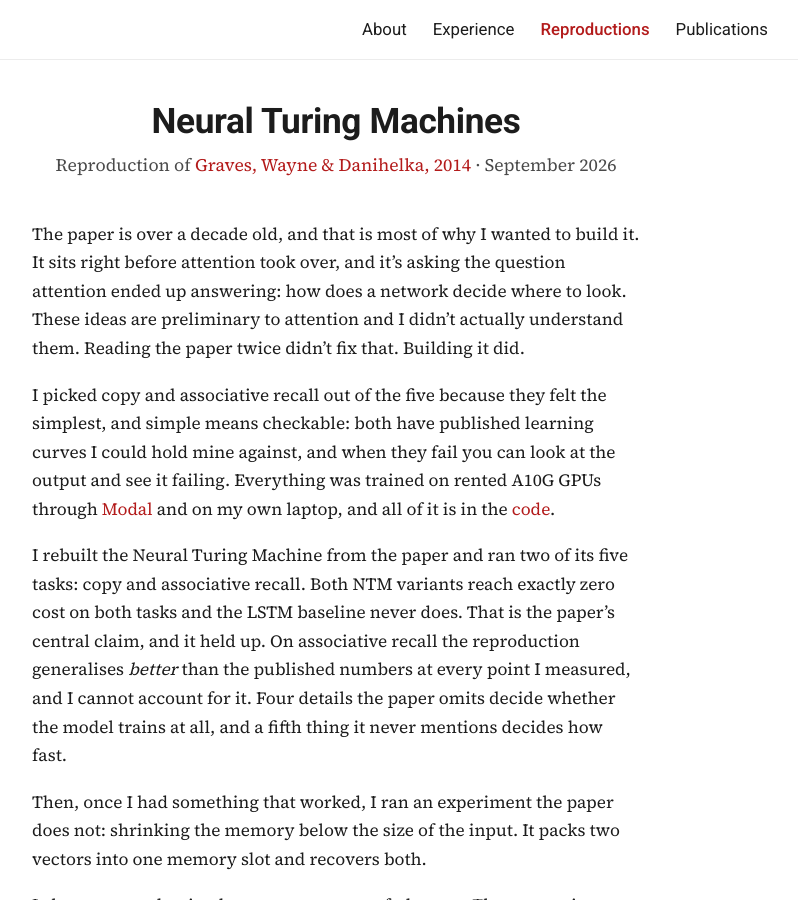
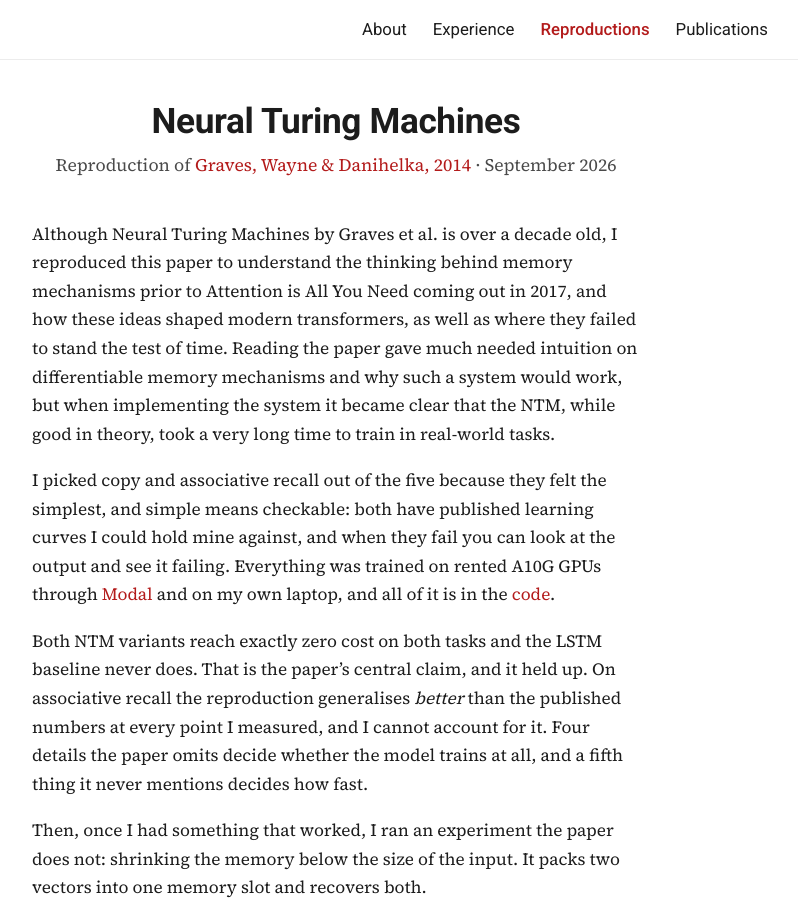
Before and after one commit to mgupta8143/mgupta8143.github.io, a Jekyll site: the page built from _reproductions/neural-turing-machines.md, in a window 1280 px wide and 900 px high. Shown: the whole window, without its empty margins (304-1102 px from the left). Built offline with Jekyll 4.4.1, drawn with Linux system fonts in a browser that asks for light colours.

Commit message:
Rewrite the opening around why the paper, and drop the repeated summary
Co-Authored-By: Claude Opus 5.5 <noreply@anthropic.com>

```diff
--- a/_reproductions/neural-turing-machines.md
+++ b/_reproductions/neural-turing-machines.md
@@ -11,10 +11,7 @@ date: 2026-09-26
 summary: Copy and associative recall reproduced from scratch. Both NTMs reach zero cost, the LSTM baseline never does, and shrinking the memory below the input size shows the network packing two vectors into one slot.
 ---
 
-The paper is over a decade old, and that is most of why I wanted to build it. It sits right before
-attention took over, and it's asking the question attention ended up answering: how does a network
-decide where to look. These ideas are preliminary to attention and I didn't actually understand
-them. Reading the paper twice didn't fix that. Building it did.
+Although Neural Turing Machines by Graves et al. is over a decade old, I reproduced this paper to understand the thinking behind memory mechanisms prior to Attention is All You Need coming out in 2017, and how these ideas shaped modern transformers, as well as where they failed to stand the test of time. Reading the paper gave much needed intuition on differentiable memory mechanisms and why such a system would work, but when implementing the system it became clear that the NTM, while good in theory, took a very long time to train in real-world tasks.
 
 I picked copy and associative recall out of the five because they felt the simplest, and simple
 means checkable: both have published learning curves I could hold mine against, and when they
@@ -22,9 +19,7 @@ fail you can look at the output and see it failing. Everything was trained on re
 GPUs through [Modal](https://modal.com) and on my own laptop, and all of it is in the
 [code](https://github.com/mgupta8143/neural-turing-machines).
 
-I rebuilt the Neural Turing Machine from the paper and ran two of its five tasks: copy and
-associative recall. Both NTM variants reach exactly zero cost on both tasks and the LSTM baseline
-never does. That is the paper's central claim, and it held up. On associative recall the
+Both NTM variants reach exactly zero cost on both tasks and the LSTM baseline never does. That is the paper's central claim, and it held up. On associative recall the
 reproduction generalises *better* than the published numbers at every point I measured, and I
 cannot account for it. Four details the paper omits decide whether the model trains at all, and a
 fifth thing it never mentions decides how fast.
```
